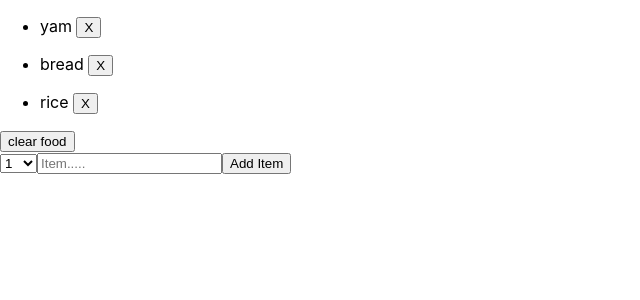
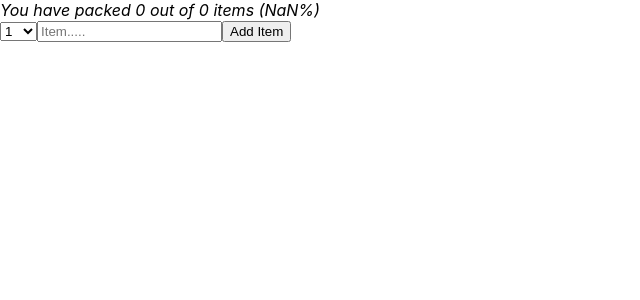
Before and after one commit to ogbeborEmmanuel/React, a React (Create React App) app: page / in a window 1280 px wide. Shown: the top 300 px of the page, without its empty margins (0-640 px from the left). Built offline with nearby package versions, Linux system fonts and the light colour scheme.

Commit message:
added the stats component

```diff
--- a/src/Component/PackingList.js
+++ b/src/Component/PackingList.js
@@ -1,11 +1,11 @@
-import React, { useState } from 'react'
+import React from 'react'
+import Stats from './Stats';
 
 const PackingList = ({ items, setItems }) => {
-    const [shop, setShop] = useState([{ food: "yam", id: 1 }, { food: "bread", id: 2 }, { food: "rice", id: 3 }])
-    const deleteShopItem = tem => {
-        const shopItem = shop.filter(imhop => imhop.id !== tem.id)
-        setShop(shopItem)
-    }
+
+    const numberOfItems = items.length;
+    const numberOfPackedItems = items.filter(item => item.packed).length;
+    const percentage = Math.round((numberOfPackedItems / numberOfItems) * 100)
     const deleteTask = item => {
         const filteredList = items.filter(task => task.id !== item.id);
         setItems(filteredList);
@@ -19,17 +19,7 @@ const PackingList = ({ items, setItems }) => {
     return (
         <>
             <div>{items.map(item => <div style={item.packed ? { textDecoration: "line-through" } : {}} key={item.id}><input type="checkbox" value={item.packed} onChange={() => handleToggle(item.id)} />{item.description} {item.quatity}  <button onClick={() => deleteTask(item)}>X</button></div>)}</div>
-            <div>
-                {shop.map((shopItems) => (
-                    <div>
-
-                        <ul>
-                            <li>
-                                {shopItems.food} <button onClick={() => deleteShopItem(shopItems)}>X</button>
-                            </li></ul></div>
-                ))}
-                <button>clear food</button>
-            </div >
+            <Stats numberOfItems={numberOfItems} numberOfPackedItems={numberOfPackedItems} percentage={percentage} />
         </>
 
     )
--- /dev/null
+++ b/src/Component/Stats.js
@@ -0,0 +1,11 @@
+import React from 'react'
+
+const Stats = ({ numberOfItems, numberOfPackedItems, percentage }) => {
+    return (
+        <div>
+            <em>{percentage === 100 ? "You have packed all items🚀!" : `You have packed ${numberOfPackedItems} out of ${numberOfItems} items (${percentage}%)`}</em>
+        </div >
+    )
+}
+
+export default Stats
```
